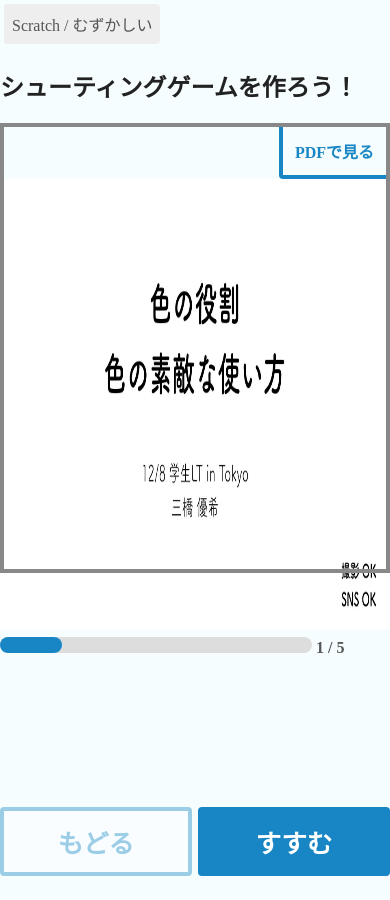
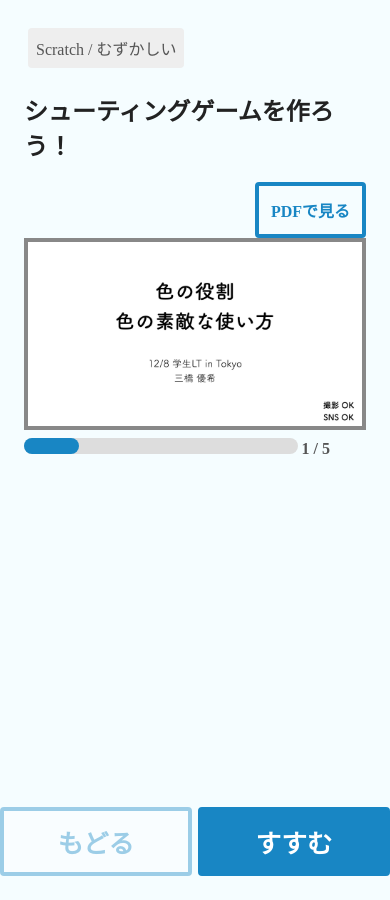
Before and after one commit to Mekurun/mekurun.com, a Jekyll site: the page built from _posts/2020-05-16-test.markdown, in a window 390 px wide. Built offline with Jekyll 4.4.1, drawn with Linux system fonts in a browser that asks for light colours.

Commit message:
レッスン中ページのレスポンシブ対応

```diff
--- a/_layouts/default.html
+++ b/_layouts/default.html
@@ -3,7 +3,8 @@
   <head>
     <meta charset="utf-8">
     <title>{{site.title}}</title>
-     <link rel="stylesheet" type="text/css" href="/css/main.css">
+    <meta name="viewport" content="width=device-width,initial-scale=1.0,minimum-scale=1.0">
+    <link rel="stylesheet" type="text/css" href="/css/main.css">
   </head>
   <body>
     {{content}}
--- a/css/main.scss
+++ b/css/main.scss
@@ -79,9 +79,13 @@ header {
   margin: auto;
   position: relative;
   height: 100vh;
+  @media screen and (max-width:800px) {
+    padding: 24px;
+  }
 }
 #slides {
   margin: auto;
+  clear: both;
   p {
     margin: 0;
   }
@@ -97,6 +101,16 @@ header {
   img, iframe {
     height: 450px;
     width: 100%;
+  }
+  @media screen and (max-width:800px) {
+    .slide {
+      width: calc(100vw - 48px);
+      left: 24px;
+      height: calc((100vw - 48px) / 16 * 9);
+    }
+    img, iframe {
+      height: calc((100vw - 48px) / 16 * 9);
+    }
   }
 }
 .progress-bar {
```
